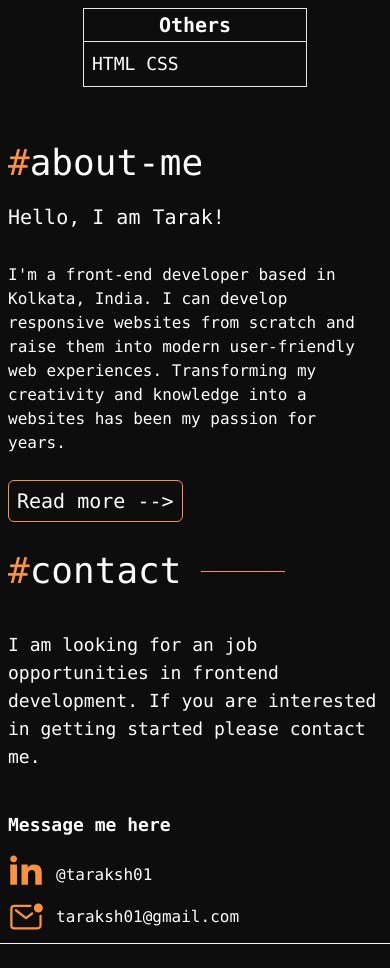
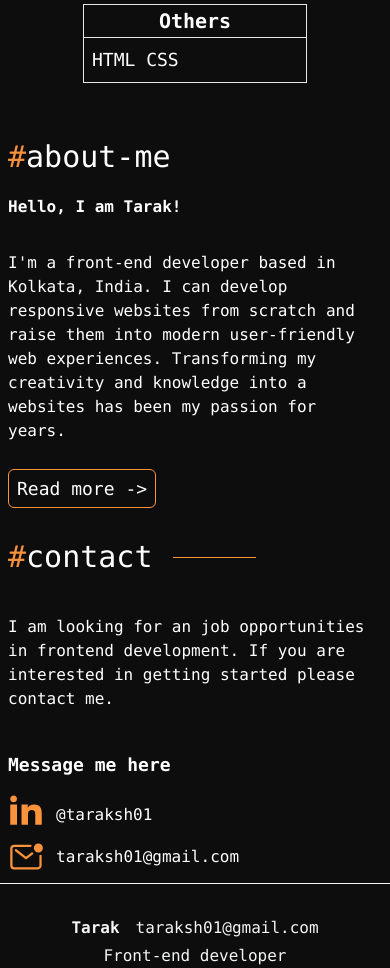
Before and after one commit to taraksh01/portfolio, a JavaScript app: page / in a window 390 px wide. Shown: the part 2840-3808 px from the top of the page. Built offline with nearby package versions, Linux system fonts and the light colour scheme.

Commit message:
Reduced font size for mobile device

```diff
--- a/src/Components/Home.js
+++ b/src/Components/Home.js
@@ -70,7 +70,7 @@ const Home = () => {
       </article>
       <article className="text-white font-mono m-2 xl:m-0 xl:my-10">
         <div className="flex items-center w-2/3">
-          <h2 className="text-4xl">
+          <h2 className="text-3xl md:text-4xl">
             <span className="text-orange-400">#</span>skills
           </h2>
           <div className="w-1/3 h-px mx-5 bg-orange-400 flex-shrink-0"></div>
@@ -88,15 +88,15 @@ const Home = () => {
       </article>
       <article className="text-white font-mono m-2">
         <div className="flex items-center md:w-2/3">
-          <h2 className="text-4xl">
+          <h2 className="text-3xl md:text-4xl">
             <span className="text-orange-400">#</span>about-me
           </h2>
           <div className="hidden md:flex md:w-1/2 lg:w-2/3 h-px mx-5 bg-orange-400 flex-shrink-0"></div>
         </div>
         <div className="flex justify-between items-center">
           <div className="md:w-1/2 my-5 md:my-0">
-            <h2 className="text-xl">Hello, I am Tarak!</h2>
-            <p className="my-8">
+            <h2 className="font-semibold md:text-lg">Hello, I am Tarak!</h2>
+            <p className="my-8 md:text-lg">
               I'm a front-end developer based in Kolkata, India. I can develop
               responsive websites from scratch and raise them into modern
               user-friendly web experiences. Transforming my creativity and
@@ -104,9 +104,9 @@ const Home = () => {
             </p>
             <Link
               to={"/about"}
-              className="border border-orange-400 p-2 rounded-md text-xl"
+              className="border border-orange-400 p-2 rounded-md text-lg font-medium"
             >
-              Read more {"-->"}
+              Read more {"->"}
             </Link>
           </div>
           <div>
@@ -116,13 +116,13 @@ const Home = () => {
       </article>
       <article className="text-white font-mono m-2">
         <div className="flex items-center w-2/3">
-          <h2 className="text-4xl">
+          <h2 className="text-3xl md:text-4xl">
             <span className="text-orange-400">#</span>contact
           </h2>
           <div className="w-1/3 h-px mx-5 bg-orange-400 flex-shrink-0"></div>
         </div>
         <div className="flex flex-col sm:flex-row justify-between items-center">
-          <p className="text-lg sm:w-1/2 my-10 md:my-20">
+          <p className="md:text-lg sm:w-1/2 my-10 md:my-20">
             I am looking for an job opportunities in frontend development. If
             you are interested in getting started please contact me.
           </p>
```
